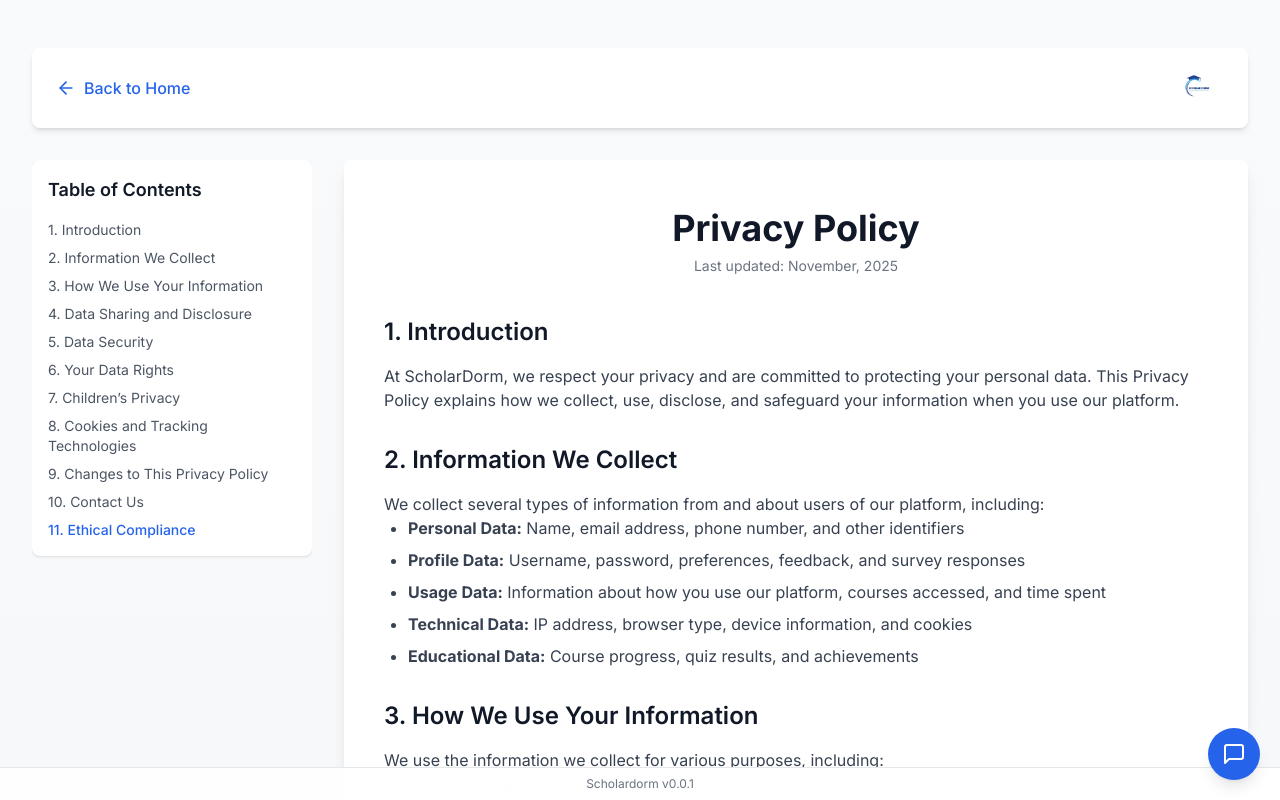
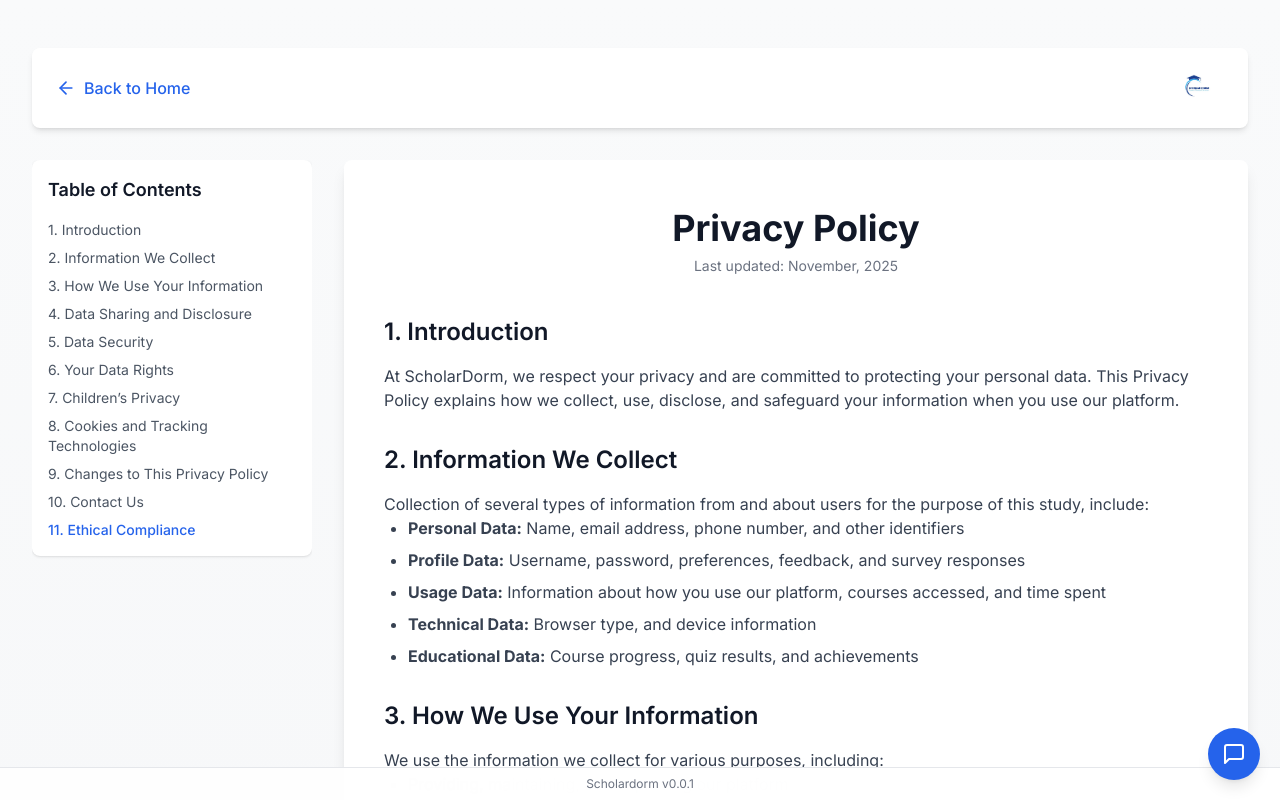
Before and after one commit to JoyOffere/ScholarDorm-Capstone, a React (Vite) app: page /privacy in a window 1280 px wide. Shown: the top 800 px of the page. Built offline with nearby package versions, Linux system fonts and the light colour scheme.

Commit message:
Policy update

```diff
--- a/src/components/legal/PrivacyPolicy.tsx
+++ b/src/components/legal/PrivacyPolicy.tsx
@@ -126,12 +126,12 @@ export const PrivacyPolicy: React.FC = () => {
                 </Section>
 
                 <Section id="information" title="2. Information We Collect" setActiveSection={setActiveSection}>
-                  <p>We collect several types of information from and about users of our platform, including:</p>
+                  <p>Collection of several types of information from and about users for the purpose of this study, include:</p>
                   <ul className="list-disc pl-6 space-y-2">
                     <li><strong>Personal Data:</strong> Name, email address, phone number, and other identifiers</li>
                     <li><strong>Profile Data:</strong> Username, password, preferences, feedback, and survey responses</li>
                     <li><strong>Usage Data:</strong> Information about how you use our platform, courses accessed, and time spent</li>
-                    <li><strong>Technical Data:</strong> IP address, browser type, device information, and cookies</li>
+                    <li><strong>Technical Data:</strong> Browser type, and device information</li>
                     <li><strong>Educational Data:</strong> Course progress, quiz results, and achievements</li>
                   </ul>
                 </Section>
```
